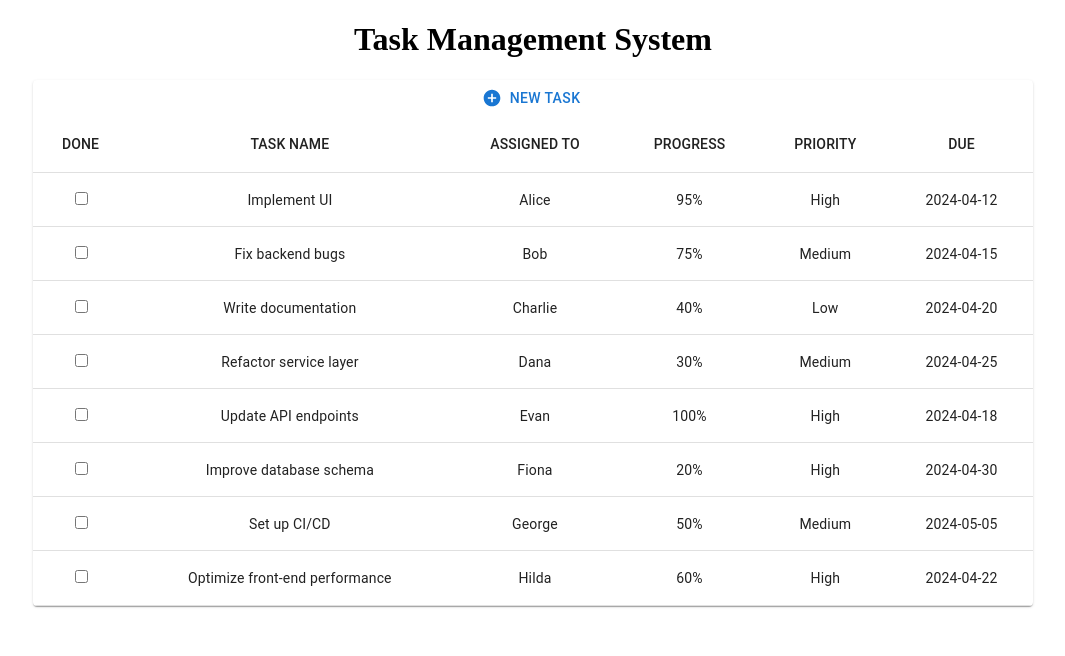
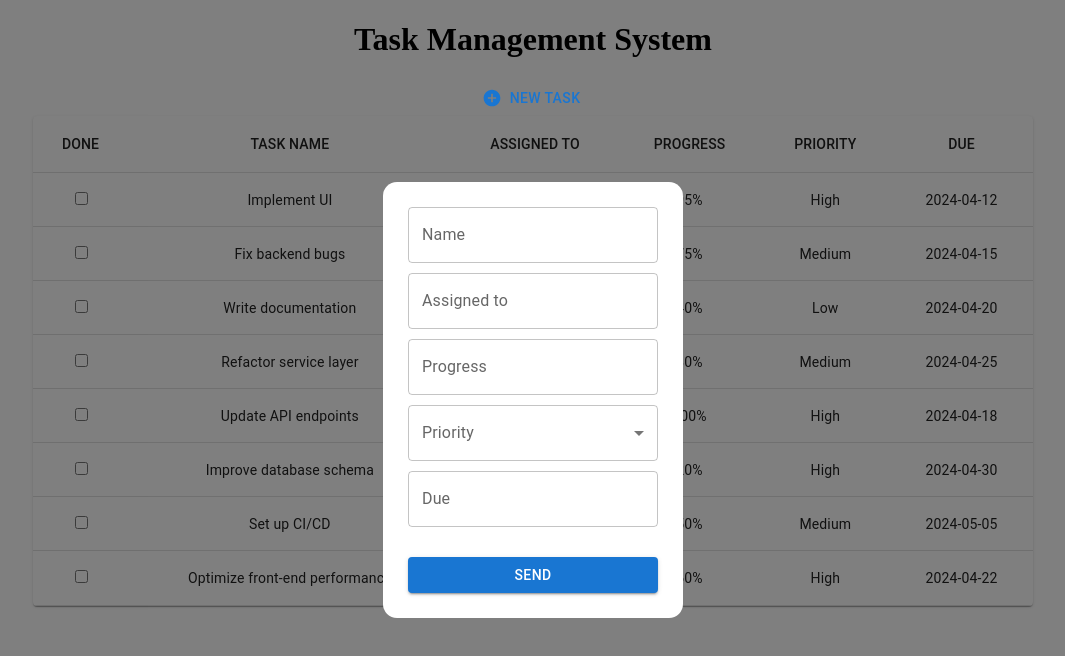
Before and after one commit to VelikanovDev/Task-Management-System, a React (Create React App) app: page / in a window 1280 px wide. Both pictures are taken after a click on the button "NEW TASK". Shown: the top 656 px of the page, without its empty margins (107-1172 px from the left). Built offline with nearby package versions, Linux system fonts and the light colour scheme.

Commit message:
add modal window and remove add button to app.js

```diff
--- a/src/App.js
+++ b/src/App.js
@@ -1,9 +1,16 @@
 import './App.css';
 import TaskTable from "./components/TaskTable";
+import MyModal from "./components/UI/modal/MyModal";
+import TaskForm from "./components/TaskForm";
+import * as React from "react";
+import {useState} from "react";
+import {Button} from "@mui/material";
+import AddCircleIcon from "@mui/icons-material/AddCircle";
 
 function App() {
-
-    const data = [
+    const [modalVisible, setModalVisible] = useState(false);
+    const [selectedTask, setSelectedTask] = useState(null);
+    const [data, setData] = useState([
         {
             "id": "1",
             "isDone": true,
@@ -69,18 +76,37 @@ function App() {
         },
         {
             "id": "8",
-            "isDone": false,
+            "isDone": true,
             "name": "Optimize front-end performance",
             "assignedTo": "Hilda",
             "progress": "60%",
             "priority": "High",
             "due": "2024-04-22"
         }
-    ]
+    ])
+
+    const handleCreateTask = (newTask) => {
+        setData((prevData) => {
+            return [...prevData, newTask];
+        });
+    }
 
     return (
         <div className="App">
             <h1>Task Management System</h1>
+            <MyModal visible={modalVisible} setVisible={setModalVisible}>
+                <TaskForm create={handleCreateTask}/>
+            </MyModal>
+            <Button
+                startIcon={<AddCircleIcon />}
+                onClick={() => {
+                        setSelectedTask(null);
+                        setModalVisible(true);
+                    }
+                }
+            >
+                New Task
+            </Button>
             <header>
                 <TaskTable tasks={data} />
             </header>
--- /dev/null
+++ b/src/components/TaskForm.jsx
@@ -0,0 +1,125 @@
+import React, {useEffect, useState} from 'react';
+import {Button, FormControl, InputLabel, MenuItem, Select, TextField} from "@mui/material";
+
+const TaskForm = ({ create, update, task }) => {
+    const initialTaskState = {
+        id: '',
+        name: '',
+        isDone: false,
+        assignedTo: "",
+        progress: "",
+        priority: "",
+        due: ""
+    }
+
+    const [newTask, setNewTask] = useState(initialTaskState);
+    const [inputError, setInputError] = useState(false);
+
+    useEffect(() => {
+        if (task) {
+            setNewTask({
+                name: task.name,
+                assignedTo: task.assignedTo,
+                progress: task.progress,
+                priority: task.priority,
+                due: task.due,
+            });
+        }
+    }, [task]);
+
+    const createOrUpdateTask = (e) => {
+        e.preventDefault();
+
+        if (!newTask.name || !newTask.assignedTo || !newTask.progress || !newTask.priority || !newTask.due) {
+            setInputError(true);
+            return;
+        }
+
+        const updatedTask = {
+            id: 99,
+            isDone: false,
+            name: newTask.name,
+            assignedTo: newTask.assignedTo,
+            progress: newTask.progress,
+            priority: newTask.priority,
+            due: newTask.due
+        };
+
+        if (task) {
+            update(updatedTask);
+        } else {
+            create(updatedTask);
+        }
+
+        setNewTask(initialTaskState);
+        setInputError(false);
+    };
+
+    return (
+        <form onSubmit={createOrUpdateTask} style={{ display: 'flex', flexDirection: 'column' }}>
+            {inputError && <div style={{ color: 'red', marginBottom: '10px' }}>Please fill in all fields to add a task</div>}
+            <div style={{ marginBottom: '10px' }}>
+                <TextField
+                    id="task-name"
+                    label="Name"
+                    variant="outlined"
+                    value={newTask.name}
+                    onChange={(e) => setNewTask({ ...newTask, name: e.target.value })}
+                    fullWidth
+                />
+            </div>
+            <div style={{ marginBottom: '10px' }}>
+                <TextField
+                    id="assigned-to"
+                    label="Assigned to"
+                    variant="outlined"
+                    value={newTask.assignedTo}
+                    onChange={(e) => setNewTask({ ...newTask, assignedTo: e.target.value })}
+                    fullWidth
+                />
+            </div>
+            <div style={{ marginBottom: '10px' }}>
+                <TextField
+                    id="task-progress"
+                    label="Progress"
+                    variant="outlined"
+                    value={newTask.progress}
+                    onChange={(e) => setNewTask({ ...newTask, progress: e.target.value })}
+                    fullWidth
+                />
+            </div>
+            <div style={{ marginBottom: '10px' }}>
+                <FormControl variant="outlined" fullWidth>
+                    <InputLabel id="demo-simple-select-outlined-label">Priority</InputLabel>
+                    <Select
+                        labelId="demo-simple-select-outlined-label"
+                        id="demo-simple-select-outlined"
+                        value={newTask.priority}
+                        onChange={(e) => setNewTask({ ...newTask, priority: e.target.value })}
+                        label="Priority"
+                    >
+                        <MenuItem value="">
+                            <em>None</em>
+                        </MenuItem>
+                        <MenuItem value={"Low"}>Low</MenuItem>
+                        <MenuItem value={"Medium"}>Medium</MenuItem>
+                        <MenuItem value={"High"}>High</MenuItem>
+                    </Select>
+                </FormControl>
+            </div>
+            <div style={{ marginBottom: '10px' }}>
+                <TextField
+                    id="due-date"
+                    label="Due"
+                    variant="outlined"
+                    value={newTask.due}
+                    onChange={(e) => setNewTask({ ...newTask, due: e.target.value })}
+                    fullWidth
+                />
+            </div>
+            <Button type="submit" variant="contained" style={{ marginTop: '20px' }}>Send</Button>
+        </form>
+    );
+};
+
+export default TaskForm;
--- a/src/components/TaskTable.jsx
+++ b/src/components/TaskTable.jsx
@@ -12,12 +12,6 @@ import AddCircleIcon from "@mui/icons-material/AddCircle";
 const TaskTable = ({tasks}) => {
     return (
         <TableContainer component={Paper} sx={{ minWidth: 650, maxWidth: 1000, margin: '0 auto'}}>
-            <Button
-                startIcon={<AddCircleIcon />}
-                onClick={() => console.log("add")}
-            >
-                New Task
-            </Button>
             <Table aria-label="simple table">
                 <TableHead>
                     <TableRow>
--- /dev/null
+++ b/src/components/UI/modal/MyModal.jsx
@@ -0,0 +1,23 @@
+import React from "react";
+import classes from "./MyModal.module.css";
+
+const MyModal = ({ children, visible, setVisible }) => {
+  const rootClasses = [classes.myModal];
+
+  if (visible) {
+    rootClasses.push(classes.active);
+  }
+
+  return (
+    <div className={rootClasses.join(" ")} onClick={() => setVisible(false)}>
+      <div
+        className={classes.myModalContent}
+        onClick={(e) => e.stopPropagation()}
+      >
+        {children}
+      </div>
+    </div>
+  );
+};
+
+export default MyModal;
--- /dev/null
+++ b/src/components/UI/modal/MyModal.module.css
@@ -0,0 +1,22 @@
+.myModal {
+    position: fixed;
+    top: 0;
+    bottom: 0;
+    left: 0;
+    right: 0;
+    display: none;
+    background: rgba(0, 0, 0, 0.5);
+}
+
+.myModalContent {
+    padding: 25px;
+    background: white;
+    border-radius: 14px;
+    min-width: 250px;
+}
+
+.myModal.active {
+    display: flex;
+    justify-content: center;
+    align-items: center;
+}
```
